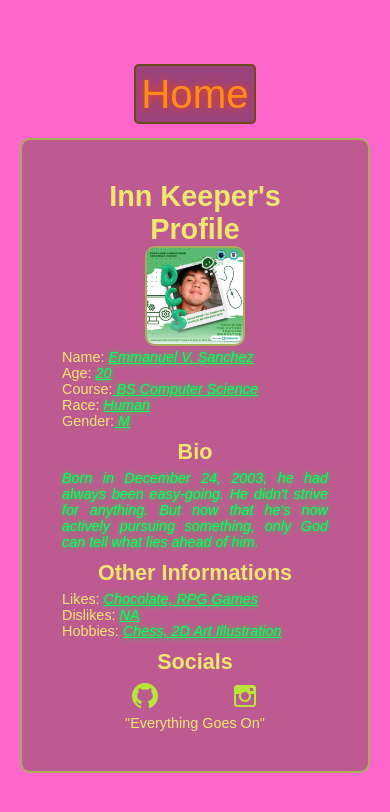
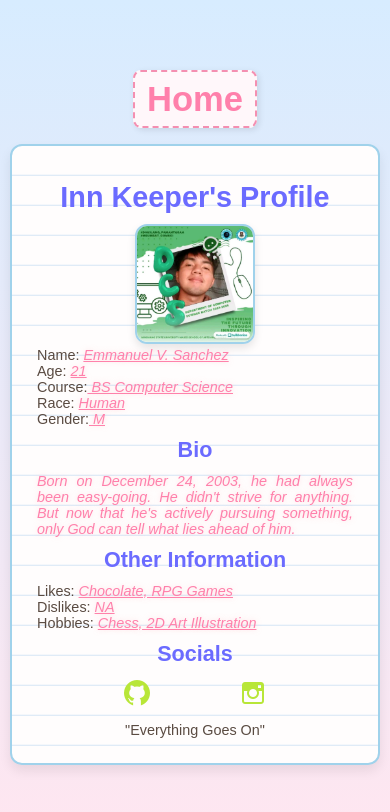
Before and after one commit to KowaiiRuju/pixel_poem, a plain HTML site: page profile.html in a window 390 px wide. Drawn offline with Linux system fonts and the light colour scheme; a web font is replaced by a local one.

Commit message:
complete css overhaul

```diff
--- a/css/poem.css
+++ b/css/poem.css
@@ -6,89 +6,155 @@
   box-sizing: border-box;
 }
 
+/* Pastel gradient background (baby blue to pink) */
 body {
-
-  background-color: #ff66cc;
+  background: linear-gradient(180deg, #d7ecff 0%, #ffe6f0 100%);
   background-size: cover;
-  background-repeat: no-repeat;
-  background-position: center;
-  font-family: 'Tiny 5', sans-serif;
+  background-attachment: fixed;
+  font-family: 'Tiny5', sans-serif;
   height: 100vh;
   display: flex;
   flex-direction: column;
-  background-attachment: fixed;
   justify-content: center;
   align-items: center;
-  color: #ffe6b3;
+  color: #5a4b42; /* Soft brown ink */
+  text-align: center;
   animation: fadeIn 1s ease-in-out;
-  text-align: center;
 }
 
+/* Poem container with lined paper effect */
 .poem-container {
   margin: 30px auto;
   max-width: 700px;
-  padding: 20px;
-  background-color: rgba(0, 0, 0, 0.5);
-  border: 2px solid #DA6D91;
-  border-radius: 10px;
-  color: #ffe6b3;
+  padding: 25px 20px;
+  background-color: #fffdfd;
+  border: 2px solid #a0d2eb; /* Pastel blue border */
+  border-radius: 12px;
+  background-image: repeating-linear-gradient(
+    to bottom,
+    #fffdfd,
+    #fffdfd 28px,
+    #d4e5f5 30px
+  ); /* Notebook lines */
+  box-shadow: 0 6px 12px rgba(0,0,0,0.08);
+  color: #5a4b42;
+  font-size: 1.2em;
+  line-height: 1.8em;
   text-align: left;
-  font-size: 1.2em;
-  line-height: 1.6em;
+  position: relative;
 }
 
+/* Washi tape effect on the poem container (top left) */
+.poem-container::before {
+  content: "";
+  position: absolute;
+  top: -18px;
+  left: 20px;
+  width: 100px;
+  height: 30px;
+  background-color: #f7e7ce;
+  transform: rotate(-5deg);
+  box-shadow: 0 2px 5px rgba(0,0,0,0.2);
+  border-radius: 3px;
+  opacity: 0.8;
+}
+
+/* Back button styled like a sticky tab */
 .back-btn {
   display: inline-block;
   margin-bottom: 20px;
-  color: #ffdc6c;
+  color: #6b6bff; /* Pastel blue */
   font-size: 1.2em;
   text-decoration: none;
-  transition: color 0.3s ease;
-}
-.back-btn:hover {
-  color: #ff8c1a;
+  font-weight: bold;
+  background: #fff7fa;
+  border: 2px dashed #f48fb1;
+  border-radius: 8px;
+  padding: 5px 10px;
+  transition: all 0.3s ease;
 }
 
+.back-btn:hover {
+  background-color: #ffeef8;
+  color: #ff80ab;
+  transform: scale(1.05);
+}
+
+/* Poem Title with soft glow */
 .poem-title {
   font-family: "Tiny5", sans-serif;
-  font-size: 2em;
+  font-size: 2.2em;
   margin-bottom: 15px;
-  color: #ffd700;
-  text-shadow: 0 0 10px #ff9900;
+  color: #6b6bff;
+  text-shadow: 0 0 6px #ffd5e5;
 }
 
+/* Preserve line breaks and spacing */
 .poem-text {
-  white-space: pre-wrap; /* Keeps poem formatting with line breaks */
+  white-space: pre-wrap;
   font-family: 'Tiny5', sans-serif;
+  color: #5a4b42;
+}
+
+/* Inner notebook "page" */
+.page {
+  background: #fffdfd;
+  border-radius: 8px;
+  padding: 20px;
+  border: 1px solid #e0c5d1;
+  background-image: repeating-linear-gradient(
+    to bottom,
+    #fffdfd,
+    #fffdfd 28px,
+    #ffe0f0 30px
+  );
+  box-shadow: inset -5px 0 0 #f48fb1; /* Margin for spiral holes */
+  position: relative;
+}
+
+/* Spiral holes along the left */
+.page::before {
+  content: "";
+  position: absolute;
+  top: 10px;
+  left: -18px;
+  width: 12px;
+  height: 90%;
+  background-image: radial-gradient(circle, #555 4px, transparent 5px);
+  background-size: 20px 40px;
+  background-repeat: repeat-y;
+}
+.nav-link {
+  font-family: "Micro 5", sans-serif;
+  font-size: 2.4em;
+  text-decoration: none;
+  color: #ff80ab;
+  font-weight: bold;
+  padding: 8px 12px;
+  background: #fff7fa;
+  border: 2px dashed #f48fb1;
+  border-radius: 8px;
+  transition: transform 0.3s ease, background-color 0.3s ease;
+  box-shadow: 2px 2px 6px rgba(0, 0, 0, 0.1);
 }
 
 
+/* Responsive design for smaller screens */
 @media (max-width: 768px) {
   body {
-    font-size: 0.9em; /* Slightly reduce overall font size */
+    font-size: 0.9em;
     padding: 10px;
   }
-
-  .font {
-    font-size: 2em; /* Reduce the title size */
-    padding: 5px;
-    margin-bottom: 10px;
+  .poem-container {
+    min-width: 85%;
+    padding: 20px;
   }
-
-
-
-  .container {
-    min-width: 80%;
-    padding: 0.8em;
+  .poem-title {
+    font-size: 1.8em;
   }
-
 }
 
 @keyframes fadeIn {
-  from {
-    opacity: 0;
-  }
-  to {
-    opacity: 1;
-  }
+  from { opacity: 0; }
+  to { opacity: 1; }
 }
--- a/css/profile.css
+++ b/css/profile.css
@@ -5,158 +5,143 @@
   padding: 0;
   box-sizing: border-box;
 }
-.nav-container{
-  position: absolute;
-  top: 60px;
 
-}
-.container{
-
-    background-color: #3b421d54;
-    border: 2px solid #a8ad58;
-    padding: 10px;
-    flex: 1;
-    border-radius: 10px;
-    max-width: 350px;
-    flex-grow: 0;
-    min-width: 300px;
-    animation: fadeIn 1s ease-in-out;
-    padding: 40px;
-
-
-}
-.container a{
-  text-decoration: none;
-}
-p em{
-    color: #00ff6a;
-    text-decoration: underline;
-    text-shadow: 0 0 5px #0ef721;
-}
-h1{
-    font-family: "Tiny5", sans-serif;
-
-}
-h2{
-    margin-top: 10px;
-    font-family: "Tiny5", sans-serif;
-    margin-bottom: 5px;
-}
-p{
-    font-family: "Tiny5", sans-serif;
-    text-align: justify;
-}
+/* General Page Styling (Pastel Gradient Background) */
 body {
-
-  background-color: #ff66cc;
+  background: linear-gradient(180deg, #d7ecff 0%, #ffe6f0 100%);
+  background-attachment: fixed;
   background-size: cover;
-  background-attachment: fixed;
   background-repeat: no-repeat;
   background-position: center;
-  font-family: 'Tiny 5', sans-serif;
+  font-family: 'Tiny5', sans-serif;
   height: 100vh;
   display: flex;
   flex-direction: column;
   justify-content: center;
   align-items: center;
-  color: #f0e76f;
+  color: #5a4b42; /* Soft pen-like brown */
+  text-align: center;
+  gap: 25px;
+  animation: fadeIn 1s ease-in-out;
+}
 
-  text-align: center;
-  gap: 20px;
-}
-.pfp{
-    animation: fadeIn 1s ease-in-out;
-    width: 100px;
-    border-radius: 10px;
-    border: 2px solid #a8ad58;
-    justify-content: right;
-
-}
-.pfp:hover{
-
-    transition: 0.3s ease-out;
-    transform: scale(1.1);
-}
-.soc-links:hover{
-
-    transition: 0.3s ease-out;
-    transform: scale(1.3);
-    box-shadow: 0, 2px, 5px #000000;
-}
+/* Notebook Title */
 .font {
-    animation: fadeIn 1s ease-in-out;
   font-family: "Tiny5", sans-serif;
   font-size: 4em;
-    color: #ffd700;
-    text-shadow: 0 0 10px #ff9900, 0 0 20px #ff3300;
-    margin-bottom: 20px;
-    padding: 10px;
-    border: 3px solid #DA6D91;
-    background-color: rgba(0, 0, 0, 0.356);
-    border-radius: 10px;
+  color: #6b6bff; /* Pastel blue */
+  text-shadow: 0 0 8px #ffd5e5; /* Soft pink glow */
+  margin-bottom: 15px;
+  padding: 12px 20px;
+  border: 2px solid #f4b6c2; /* Pink border */
+  background-color: rgba(255, 255, 255, 0.85);
+  border-radius: 12px;
+  box-shadow: 0 4px 8px rgba(0, 0, 0, 0.08);
   max-width: 90%;
 }
 
+/* Profile Picture with soft frame */
+.pfp {
+  animation: fadeIn 1s ease-in-out;
+  width: 120px;
+  border-radius: 12px;
+  border: 2px solid #a0d2eb; /* Pastel blue border */
+  box-shadow: 0 4px 8px rgba(0,0,0,0.1);
+  transition: transform 0.3s ease;
+}
+
+.pfp:hover {
+  transform: scale(1.1);
+}
+
+/* Profile Container (lined notebook style) */
+.container {
+  background-color: #fffdfd;
+  border: 2px solid #a0d2eb;
+  border-radius: 12px;
+  padding: 35px 25px;
+  max-width: 420px;
+  min-width: 300px;
+  background-image: repeating-linear-gradient(
+    to bottom,
+    #fffdfd,
+    #fffdfd 28px,
+    #d4e5f5 30px
+  ); /* Blue notebook lines */
+  box-shadow: 0 6px 12px rgba(0,0,0,0.08);
+  animation: fadeIn 1s ease-in-out;
+}
+
+/* Links inside container (no underline, pastel look) */
+.container a {
+  text-decoration: none;
+  color: #6b6bff;
+  font-weight: bold;
+}
+
+/* Paragraphs and Highlights */
+p {
+  font-family: "Tiny5", sans-serif;
+  text-align: justify;
+  color: #5a4b42;
+}
+
+p em {
+  color: #ff80ab; /* Pastel pink highlight */
+  text-decoration: underline;
+  text-shadow: 0 0 5px rgba(255,192,203,0.5);
+}
+
+h1, h2 {
+  font-family: "Tiny5", sans-serif;
+  color: #6b6bff;
+  margin: 10px 0;
+}
+
+/* Navigation Links styled like notebook sticky tabs */
 .navigation {
   display: flex;
   flex-direction: column;
   align-items: center;
-    gap: 100px;
+  gap: 60px;
   animation: fadeIn 1s ease-in-out;
 }
 
 .nav-link {
   font-family: "Micro 5", sans-serif;
-    font-size: 2.8em;
+  font-size: 2.4em;
   text-decoration: none;
-    color: #ff8c1a;
-    text-shadow: 0 0 8px #ff4500;
-    transition: color 0.3s ease, transform 0.3s ease;
-    transform: scale(3);
-    padding: 5px ;
-    border-radius: 5px;
-    border: 2px solid transparent;
-    animation: fadeIn 1s ease-in-out;
-    background-color: #1816146e;
-    border: 2px solid #6d4a1c;
+  color: #ff80ab;
+  font-weight: bold;
+  padding: 8px 12px;
+  background: #fff7fa;
+  border: 2px dashed #f48fb1;
+  border-radius: 8px;
+  transition: transform 0.3s ease, background-color 0.3s ease;
+  box-shadow: 2px 2px 6px rgba(0, 0, 0, 0.1);
 }
 
 .nav-link:hover {
-    color: #ffcccb;
-    text-shadow: 0 0 10px #ff66cc;
+  background-color: #ffeef8;
+  color: #6b6bff;
   transform: scale(1.1);
-    background-color: rgba(255, 255, 255, 0.3);
-    border-color: #ffcccb;
-
 }
 
-audio {
-  display: none;
+/* Social Links Hover Pop */
+.soc-links:hover {
+  transform: scale(1.3);
+  transition: transform 0.3s ease-out;
+  box-shadow: 0 4px 10px rgba(0,0,0,0.1);
 }
 
-
+/* Responsive adjustments */
 @media (max-width: 768px) {
-  body {
-    font-size: 0.9em; /* Slightly reduce overall font size */
-    padding: 10px;
-  }
-
-  .font {
-    font-size: 2em; /* Reduce the title size */
-    padding: 5px;
-    margin-bottom: 10px;
-  }
-
-
-
-
+  body { font-size: 0.9em; padding: 10px; }
+  .font { font-size: 2.5em; padding: 8px; }
+  .container { min-width: 85%; padding: 25px; }
 }
 
 @keyframes fadeIn {
-  from {
-    opacity: 0;
+  from { opacity: 0; }
+  to { opacity: 1; }
 }
-  to {
-    opacity: 1;
-  }
-}
--- a/css/styling.css
+++ b/css/styling.css
@@ -5,182 +5,143 @@
   padding: 0;
   box-sizing: border-box;
 }
-.nav-container{
-  position: absolute;
-  top: 40px;
 
-}
 body {
-
-  background-color: #99dbe1;
+  background: linear-gradient(180deg, #d7ecff 0%, #ffe6f0 100%);
   background-size: cover;
   background-repeat: no-repeat;
-  background-position: center;
-  font-family: 'Tiny 5', sans-serif;
+  font-family: 'Tiny5', sans-serif;
   height: 100vh;
   display: flex;
   flex-direction: column;
-  background-attachment: fixed;
   justify-content: center;
   align-items: center;
-  color: #ffe6b3;
+  color: #5a4b42; /* Soft brown for a pen-like color */
   animation: fadeIn 1s ease-in-out;
   text-align: center;
 }
 
+/* Title with soft pastel border like a notebook tab */
 .font {
   font-family: "Tiny5", sans-serif;
   font-size: 4em;
-  color: #ffd700;
-  text-shadow: 0 0 10px #ff9900, 0 0 20px #ff3300;
+  color: #6b6bff;
+  text-shadow: 0 0 8px #ffd5e5;
   margin-bottom: 20px;
-  padding: 10px;
-  border: 3px solid #DA6D91;
-  background-color: rgba(0, 0, 0, 0.356);
-  border-radius: 10px;
+  padding: 15px 25px;
+  border: 2px solid #f4b6c2;
+  background-color: rgba(255, 255, 255, 0.8);
+  border-radius: 12px;
   max-width: 90%;
+  box-shadow: 0 4px 8px rgba(0, 0, 0, 0.1);
 }
 
-
+/* Navigation links look like sticky tabs */
 .navigation {
   display: flex;
   flex-direction: column;
   align-items: center;
-  gap: 20px;
+  gap: 25px;
   animation: fadeIn 1s ease-in-out;
 }
 
 .nav-link {
   font-family: "Micro 5", sans-serif;
-  font-size: 2.8em;
+  font-size: 2.5em;
   text-decoration: none;
-  color: #100f0d;
+  color: #ff80ab;
   font-weight: bold;
-  transition: color 0.3s ease, transform 0.3s ease;
-  transform: scale(3);
   padding: 10px 15px;
-  border-radius: 5px;
-  border: 2px solid transparent;
+  background: #fff7fa;
+  border-radius: 8px;
+  border: 2px dashed #f48fb1;
+  box-shadow: 2px 2px 6px rgba(0, 0, 0, 0.1);
+  transition: transform 0.3s ease, background 0.3s ease;
 }
 
 .nav-link:hover {
-  color: #ffcccb;
-  text-shadow: 0 0 10px #ff66cc;
-  transform: scale(1.1);
-  background-color: rgba(255, 255, 255, 0.3);
-  border-color: #ffcccb;
+  background: #ffeef8;
+  color: #6b6bff;
+  transform: scale(1.05);
 }
 
-audio {
-  display: none;
+/* Notebook-style containers with subtle lined paper effect */
+.container, #poem-list {
+  position: relative;
+  background-color: #fffdfd;
+  border: 2px solid #a0d2eb;
+  border-radius: 12px;
+  padding: 30px 20px;
+  max-width: 420px;
+  min-width: 300px;
+  margin-top: 30px;
+  box-shadow: 0 6px 10px rgba(0, 0, 0, 0.1);
+  background-image: repeating-linear-gradient(
+    to bottom,
+    #fffdfd,
+    #fffdfd 28px,
+    #d4e5f5 30px
+  );
+  animation: fadeIn 1s ease-in-out;
+  display: none; /* Start hidden for toggling */
 }
 
+/* Tape effect (soft, washi tape style) */
+#poem-list::before {
+  content: "";
+  position: absolute;
+  top: -18px;
+  left: 50%;
+  transform: translateX(-50%) rotate(-4deg);
+  width: 130px;
+  height: 35px;
+  background: rgba(255, 229, 229, 0.8);
+  border: 1px dashed rgba(255, 182, 193, 0.6);
+  box-shadow: 0 3px 6px rgba(0, 0, 0, 0.2);
+  border-radius: 4px;
+}
+
+/* Links inside poem list like lined note entries */
+#poem-list a {
+  display: block;
+  margin: 10px 0;
+  padding: 8px 12px;
+  color: #6b6bff;
+  font-size: 1.2em;
+  background-color: rgba(255, 240, 245, 0.7);
+  border-radius: 6px;
+  text-decoration: none;
+  transition: background-color 0.3s ease, transform 0.2s ease;
+}
+
+#poem-list a:hover {
+  background-color: rgba(200, 230, 255, 0.9);
+  transform: translateX(6px);
+  color: #ff80ab;
+}
+
+/* Footer in soft tones */
 footer {
   position: absolute;
   bottom: 0;
   width: 100%;
-  background-color: #1d293070;
-  color:#DA6D91;
-
+  background-color: #ffeef8;
+  color: #f48fb1;
   font-family: "Tiny5", sans-serif;
   text-align: right;
   padding: 10px;
-  font-size: 1.2em;
+  font-size: 1.1em;
+  box-shadow: 0 -2px 4px rgba(0,0,0,0.05);
 }
 
-.container{
-
-    background-color: #3b421d54;
-    border: 2px solid #a8ad58;
-    padding: 10px;
-    flex: 1;
-    border-radius: 10px;
-    max-width: 350px;
-    flex-grow: 0;
-    min-width: 300px;
-    animation: fadeIn 1s ease-in-out;
-    padding: 40px;
-
-
-}
-
-/* Poem list container (with tape effect) */
-#poem-list {
-  position: relative;
-  margin-top: 30px;
-  background-color: #3b421d54;
-  border: 2px solid #a8ad58;
-  border-radius: 10px;
-  max-width: 400px;
-  min-width: 300px;
-  padding: 20px;
-  color: #ffe6b3;
-  font-family: 'Tiny5', sans-serif;
-  animation: fadeIn 1s ease-in-out;
-  display: none; /* Hidden by default, toggled by JS */
-}
-
-/* Tape effect (single strip at the top, diagonal) */
-#poem-list::before {
-  content: "";
-  position: absolute;
-  top: -15px;
-  left: 50%;
-  transform: translateX(-50%) rotate(-5deg);
-  width: 120px;
-  height: 30px;
-  background: #f7e7ce; /* Tape color */
-  opacity: 0.8;
-  box-shadow: 0 2px 4px rgba(0, 0, 0, 0.3);
-  border-radius: 3px;
-}
-
-/* Links inside the poem list */
-#poem-list a {
-  display: block;
-  margin: 8px 0;
-  padding: 6px 10px;
-  color: #ffdc6c;
-  font-size: 1.3em;
-  text-decoration: none;
-  border-radius: 4px;
-  transition: background-color 0.3s ease, transform 0.2s ease;
-  background-color: rgba(0, 0, 0, 0.2);
-  text-align: left;
-}
-
-#poem-list a:hover {
-  background-color: rgba(255, 255, 255, 0.2);
-  transform: translateX(5px);
-  color: #ffd700;
+/* Animations */
+@keyframes fadeIn {
+  from { opacity: 0; }
+  to { opacity: 1; }
 }
 
 @media (max-width: 768px) {
-  body {
-    font-size: 0.9em; /* Slightly reduce overall font size */
-    padding: 10px;
-  }
-
-  .font {
-    font-size: 2em; /* Reduce the title size */
-    padding: 5px;
-    margin-bottom: 10px;
-  }
-
-
-
-  .container {
-    min-width: 80%;
-    padding: 0.8em;
-  }
-
+  body { font-size: 0.9em; padding: 10px; }
+  .font { font-size: 2.5em; padding: 10px; }
+  .container, #poem-list { min-width: 85%; padding: 20px; }
 }
-
-@keyframes fadeIn {
-  from {
-    opacity: 0;
-  }
-  to {
-    opacity: 1;
-  }
-}
--- a/profile.html
+++ b/profile.html
@@ -15,41 +15,34 @@
   <body>
     <div class="links">
       <a href="index.html" class="nav-link">Home</a>
+    </div>
 
-    </div>
     <div class="container">
       <h1 class="floating-letters">Inn Keeper's Profile</h1>
       <img class="pfp" src="../../images/pfp_emman.jpg" alt="Profile Picture" draggable="false"/>
+
       <div style="text-align: left">
         <p>Name: <em>Emmanuel V. Sanchez</em></p>
-        <p>Age: <em>20</em></p>
+        <p>Age: <em id="age"></em></p> <!-- Auto-updating age -->
         <p>Course:<em> BS Computer Science</em></p>
         <p>Race: <em>Human</em></p>
         <p>Gender:<em> M</em></p>
       </div>
+
       <h2>Bio</h2>
       <p style="color: #22eb8d">
         <em style="text-decoration: none">
-          Born in December 24, 2003, he had always been easy-going. He didn't
-          strive for anything. But now that he's now actively pursuing
-          something, only God can tell what lies ahead of him.</em
-        >
+          Born on December 24, 2003, he had always been easy-going. He didn't
+          strive for anything. But now that he's actively pursuing something,
+          only God can tell what lies ahead of him.
+        </em>
       </p>
-      <h2>Other Informations</h2>
+
+      <h2>Other Information</h2>
       <p>Likes: <em>Chocolate, RPG Games</em></p>
       <p>Dislikes: <em> NA</em></p>
       <p>Hobbies: <em> Chess, 2D Art Illustration</em></p>
 
-      <p
-        style="
-          text-align: center;
-          font-style: italic;
-          font-size: large;
-          margin-top: 10px;
-          color: #b8e638;
-          font-weight: bold;
-        "
-      >
       <h2>Socials</h2>
       <div style="display: flex; justify-content: space-evenly;">
         <a class="soc-links" href="https://github.com/kowaii/"
@@ -60,9 +53,30 @@
         /></a>
       </div>
 
-      </p>
-      <p style="text-align: center">"Everything Goes On"</p>
+      <p style="text-align: center; margin-top: 10px;">"Everything Goes On"</p>
     </div>
 
+    <!-- Script to calculate and display age -->
+    <script>
+      const birthDate = new Date(2003, 11, 24); // December is 11 (0-indexed)
+
+      function calculateAge(date) {
+        const today = new Date();
+        let age = today.getFullYear() - date.getFullYear();
+        const monthDiff = today.getMonth() - date.getMonth();
+        const dayDiff = today.getDate() - date.getDate();
+        if (monthDiff < 0 || (monthDiff === 0 && dayDiff < 0)) {
+          age--;
+        }
+        return age;
+      }
+
+      document.addEventListener("DOMContentLoaded", () => {
+        const ageElement = document.getElementById("age");
+        if (ageElement) {
+          ageElement.textContent = calculateAge(birthDate);
+        }
+      });
+    </script>
   </body>
 </html>
```
Also changed, not shown: poem.html (+10 -8 lines). Lines whose indentation alone changed are shown as unchanged.
